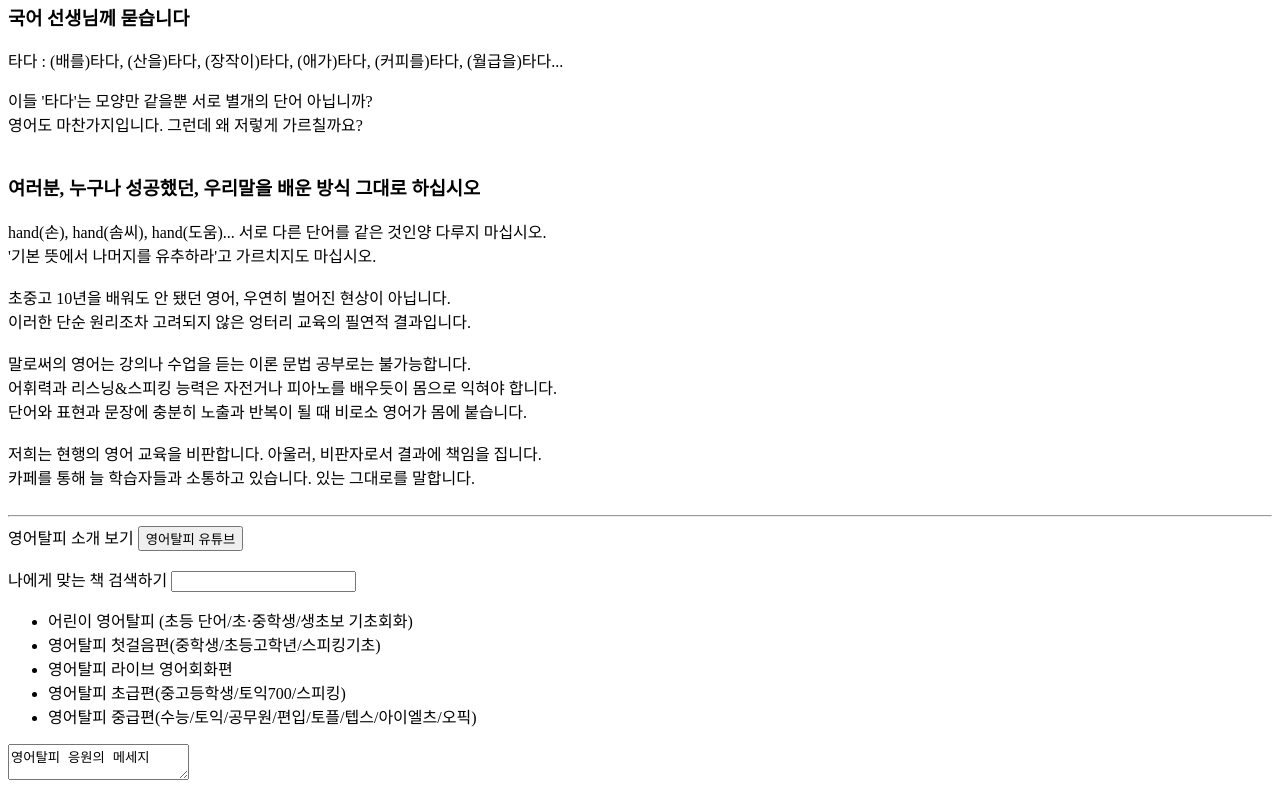
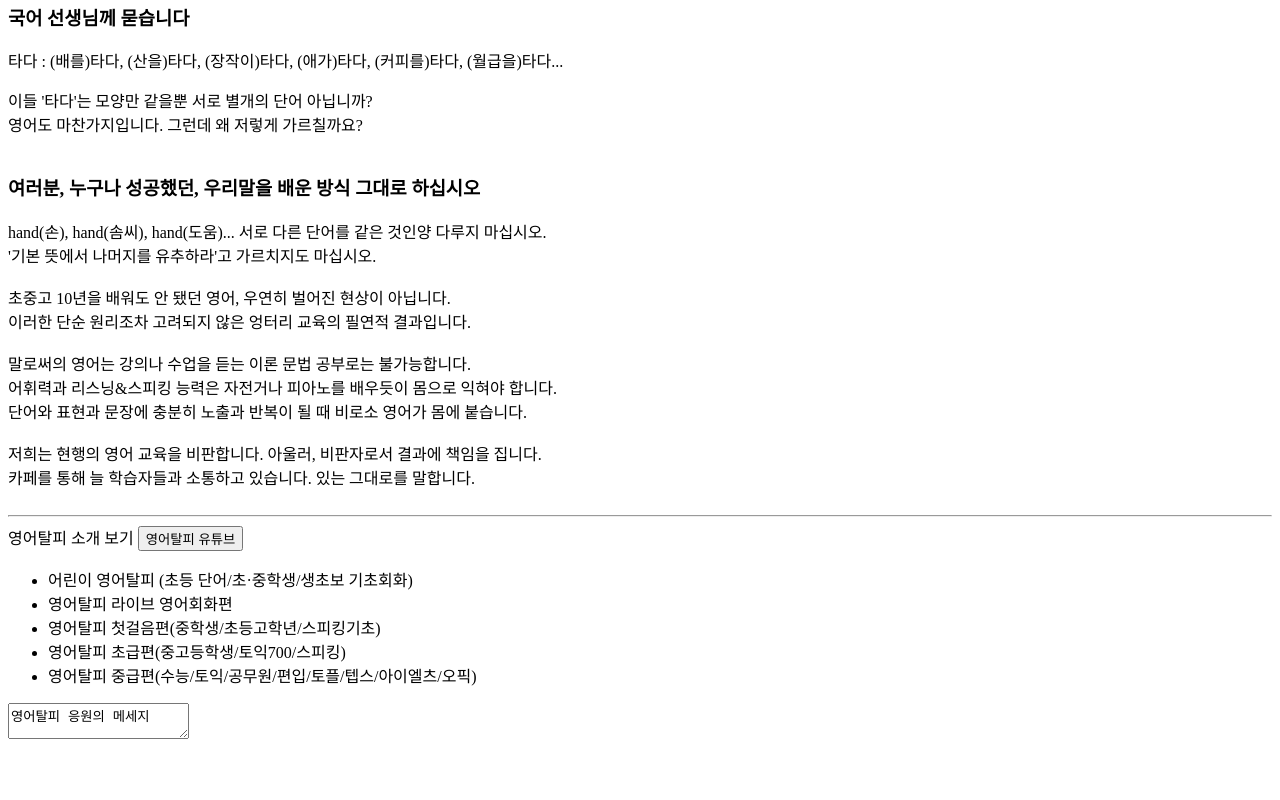
Before and after one commit to 2023dana/2023_08_web, a plain HTML site: page Learning English.html in a window 1280 px wide. Shown: the part 539-1339 px from the top of the page. After the commit the page ends 1298 px from the top, so only its background shows below. Drawn offline with Linux system fonts and the light colour scheme.

Commit message:
Update Learning English.html

```diff
--- a/Learning English.html
+++ b/Learning English.html
@@ -35,17 +35,16 @@
 							<hr>
 영어탈피 소개 보기 <a href="https://www.youtube.com/watch?v=1Vdh7A4n2mU"><button>영어탈피 유튜브</button></a>
 
-<p>나에게 맞는 책 검색하기 <input type="text"/>
-
 				<ul>
 					<li> 어린이 영어탈피 (초등 단어/초·중학생/생초보 기초회화)</li>
+					<li> 영어탈피 라이브 영어회화편 </li>
 					<li> 영어탈피 첫걸음편(중학생/초등고학년/스피킹기초) </li>
-					<li> 영어탈피 라이브 영어회화편 </li>
 					<li> 영어탈피 초급편(중고등학생/토익700/스피킹) </li>
 					<li> 영어탈피 중급편(수능/토익/공무원/편입/토플/텝스/아이엘츠/오픽) </li>
 				</ul>
 
 				<p><textarea>영어탈피 응원의 메세지</textarea>
 
+
 									</body>
-								</html>
+	</html>
```
